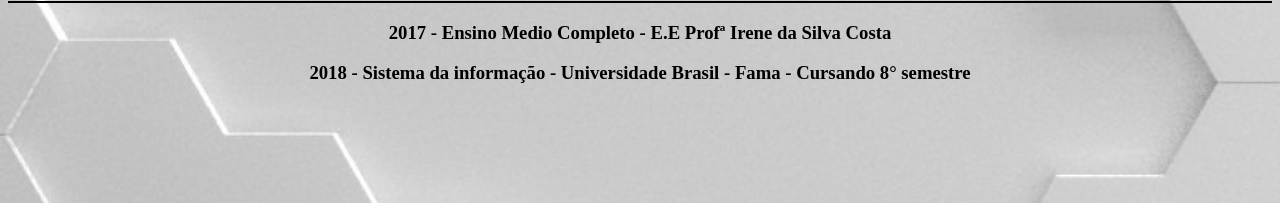
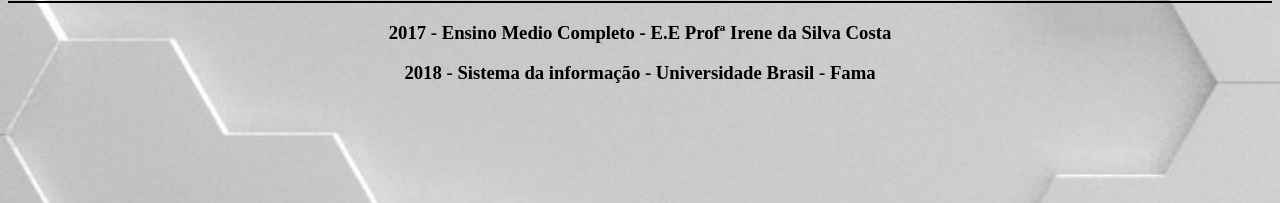
Before and after one commit to Alef-Daniel/portfolio-web1, a plain HTML site: page index.html in a window 1280 px wide. Shown: the part 564-767 px from the top of the page. Drawn offline with Linux system fonts and the light colour scheme; a web font is replaced by a local one.

Commit message:
Atualizando curso superior
Atualizando informação sobre o curso superior

```diff
--- a/index.html
+++ b/index.html
@@ -37,7 +37,7 @@
 					<h1 class = "title1"> Formação Acadêmica</h1>
 					<hr class= hr1>
 					<h3> 2017 - Ensino Medio Completo  - E.E Profª Irene da Silva Costa</h3>
-					<h3> 2018 - Sistema da informação - Universidade Brasil - Fama - Cursando 8° semestre</h3>
+					<h3> 2018 - Sistema da informação - Universidade Brasil - Fama</h3>
 					<h1 class = "Title2">Cursos</h1>
 					<hr class = hr2>
 					<h3>2013 - Módulo Profissional (Windows, Word, Excel, PowerPoint, Access,
```
